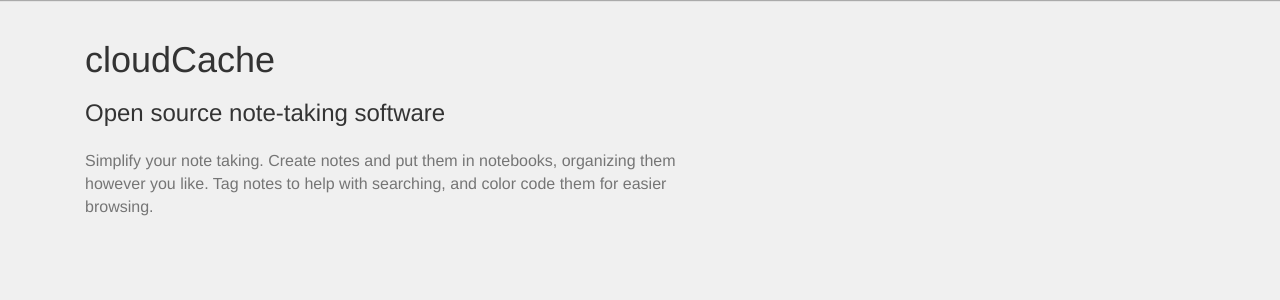
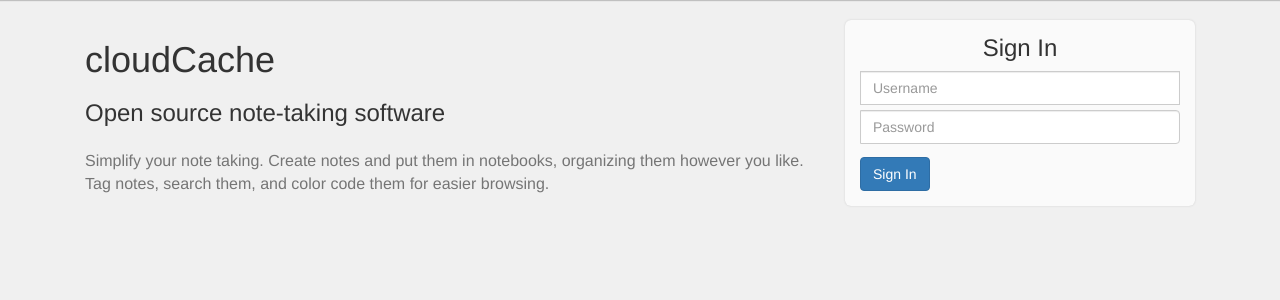
Before and after one commit to euphwes/cloudcache, a Django app: page /cloudcache/login/ in a window 1280 px wide. Shown: the part 54-354 px from the top of the page. Run offline with Django 3.2, Linux system fonts and the light colour scheme; some libraries are stand-ins or nearby versions.

Commit message:
Added login form to the login page.

```diff
--- a/web/cloudcache/static/cloudcache/css/core.css
+++ b/web/cloudcache/static/cloudcache/css/core.css
@@ -2,9 +2,9 @@ body {
     background-color: #f0f0f0;
 }
 .navbar-custom {
-    -webkit-box-shadow: 0px 1px 1px 0px rgba(50, 50, 50, 0.37);
-    -moz-box-shadow:    0px 1px 1px 0px rgba(50, 50, 50, 0.37);
-    box-shadow:         0px 1px 1px 0px rgba(50, 50, 50, 0.37);
+    -webkit-box-shadow: 0px 1px 1px 0px rgba(50, 50, 50, 0.25);
+    -moz-box-shadow:    0px 1px 1px 0px rgba(50, 50, 50, 0.25);
+    box-shadow:         0px 1px 1px 0px rgba(50, 50, 50, 0.25);
     background-color: #f5f5f5;
     border-top: 3px solid #286482;
     border-bottom: 1px solid #b0b0b0;
@@ -17,3 +17,25 @@ body {
     margin-top: 1.5em;
     color: #757575;
 }
+.login-box {
+    -webkit-box-shadow: 0 0px 2px #cccccc;
+    -moz-box-shadow:    0 0px 2px #cccccc;
+    box-shadow:         0 0px 2px #cccccc;
+    background-color: #fafafa;
+    padding: 15px;
+    border-radius: 6px;
+}
+.login-body > form {
+    margin-bottom: 0px;
+}
+.login-body .input-group {
+    margin-bottom: 8px;
+}
+.login-body .form-control {
+    margin-bottom: 5px;
+    width: 100%;
+}
+.login-heading > h3 {
+    margin-top: 0px;
+    text-align: center;
+}
--- a/web/cloudcache/templates/registration/login.html
+++ b/web/cloudcache/templates/registration/login.html
@@ -4,14 +4,29 @@
 {% block content %}
 
 <div class="container">
-    <div class="col-sm-7">
+    <div class="col-sm-8">
         <h1>cloudCache</h1>
         <h3>Open source note-taking software</h3>
         <p class="description">Simplify your note taking. Create notes and put them in notebooks, organizing them
-            however you like. Tag notes to help with searching, and color code them for easier browsing.</p>
+            however you like. Tag notes, search them, and color code them for easier browsing.</p>
     </div>
-    <div class="col-sm-5">
-
+    <div class="col-sm-4">
+        <div class="login-box">
+            <div class="login-heading">
+                <h3 class="text-centered">Sign In</h3>
+            </div>
+            <div class="login-body">
+                <form method="post" action="{% url 'cloudcache:login' %}">
+                    <div class="input-group">
+                    {% csrf_token %}
+                    <input type="hidden" name="next" value="{{ next }}" />
+                    <input class="form-control" placeholder="Username" type="text" name="username" id="id_username"/>
+                    <input class="form-control" placeholder="Password" type="password" name="password" id="id_password">
+                        </div>
+                    <button class="btn btn-primary" type="submit" name="commit" id="id_signin">Sign In</button>
+                </form>
+            </div>
+        </div>
     </div>
 </div>
 
```
